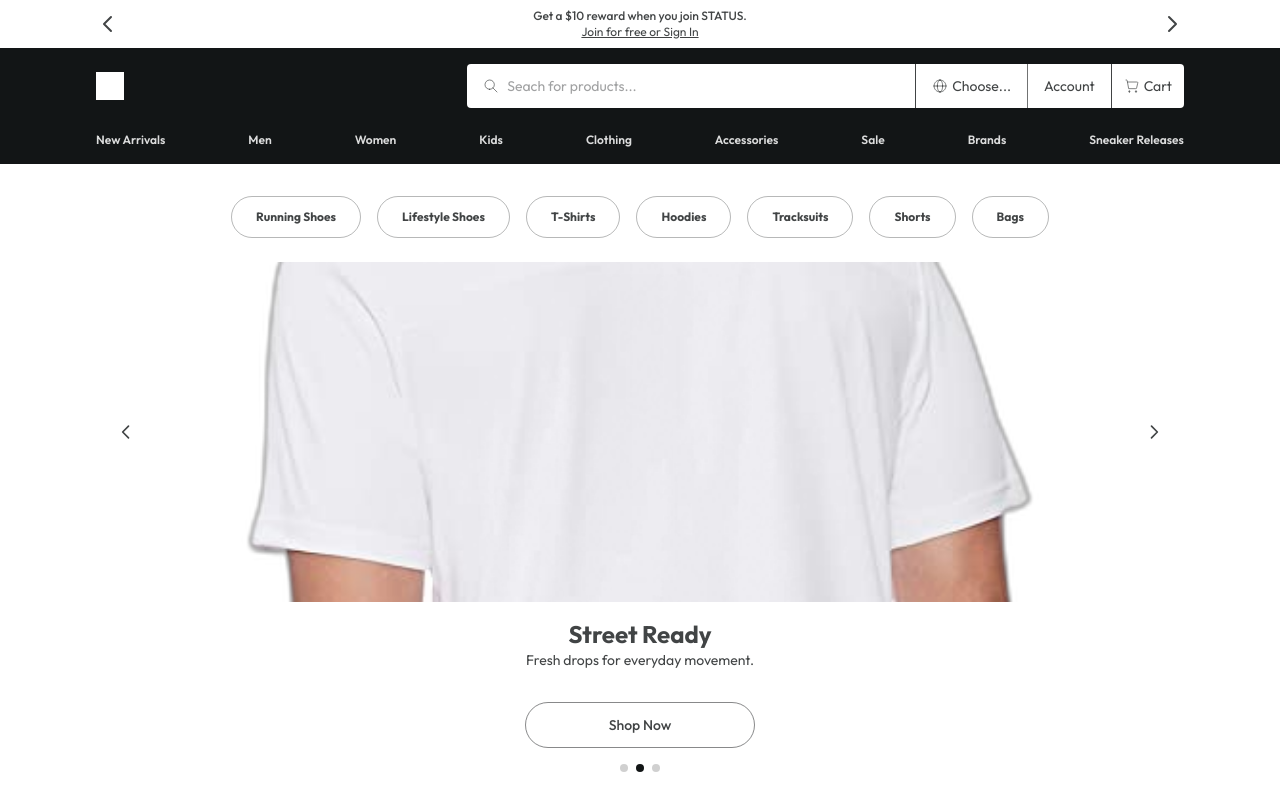
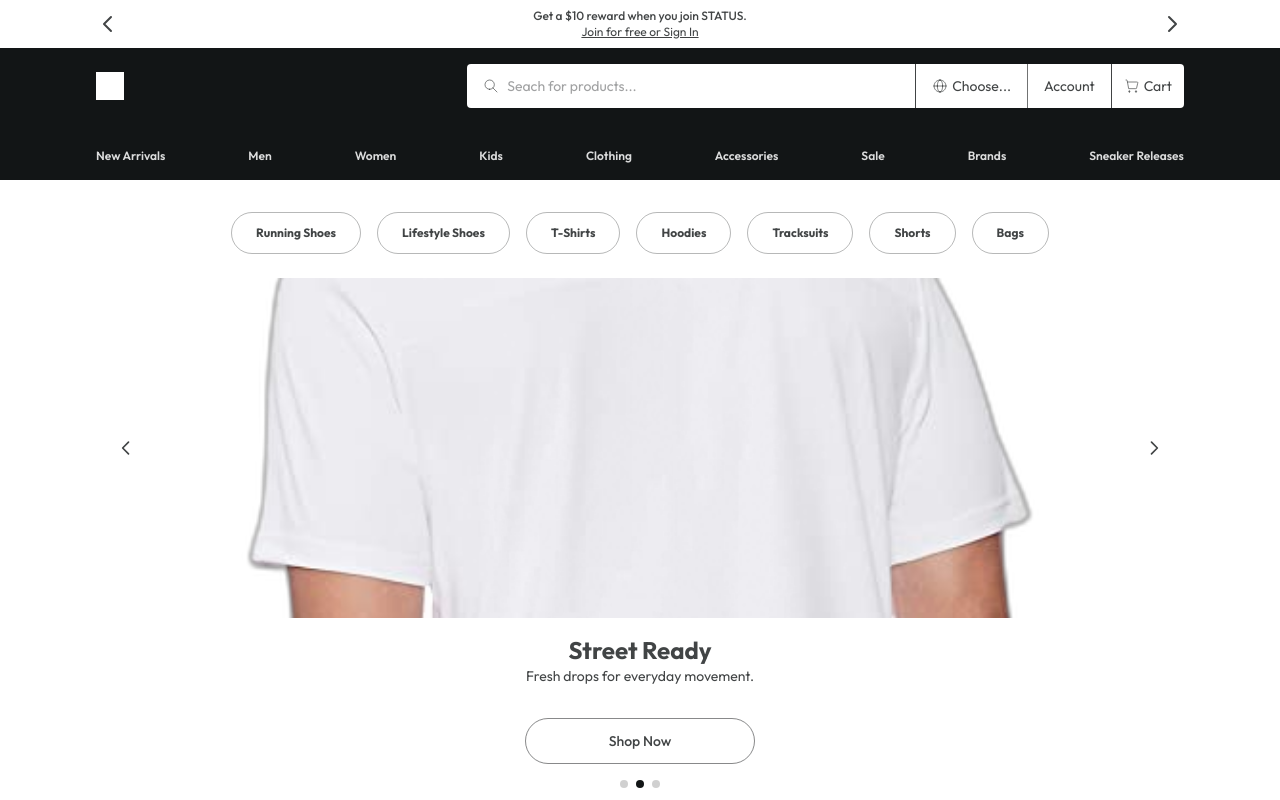
Before and after one commit to twocoderz/ecom.saas, a React (Vite) app: page / in a window 1280 px wide. Shown: the top 800 px of the page. Built offline with nearby package versions, Linux system fonts and the light colour scheme.

Commit message:
finishing hero banner

```diff
--- a/src/shared/components/navigation/MegaMenu.tsx
+++ b/src/shared/components/navigation/MegaMenu.tsx
@@ -39,7 +39,7 @@ export function MegaMenu() {
 
   return (
     <nav
-      className="relative mt-p2"
+      className="relative mt-6"
       aria-label="Navigation principale desktop"
       onMouseEnter={clearCloseTimer}
       onMouseLeave={scheduleClose}
```
